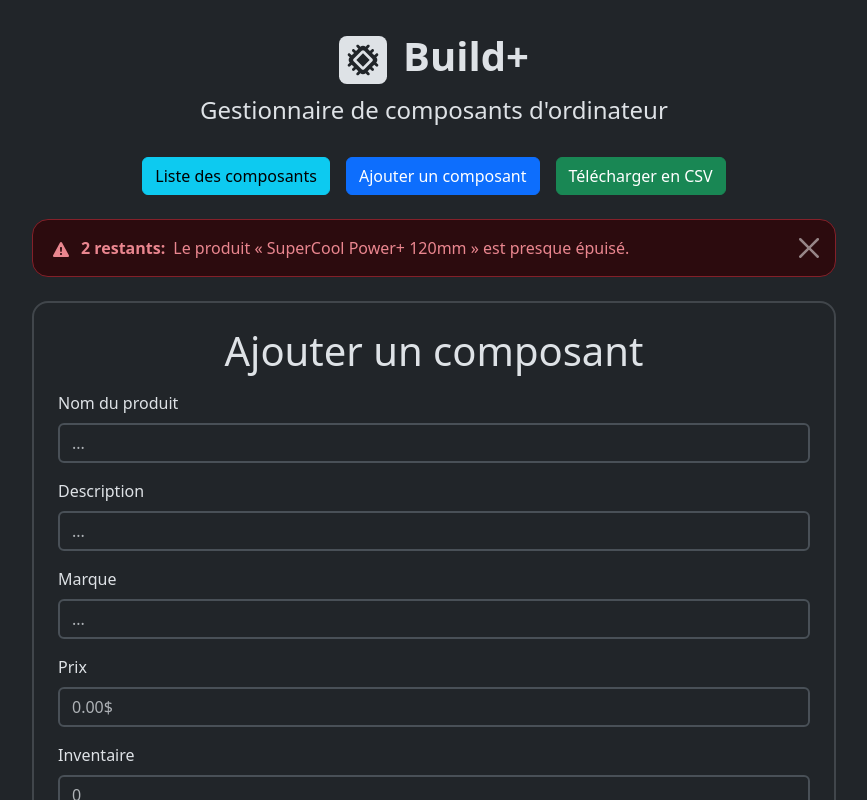
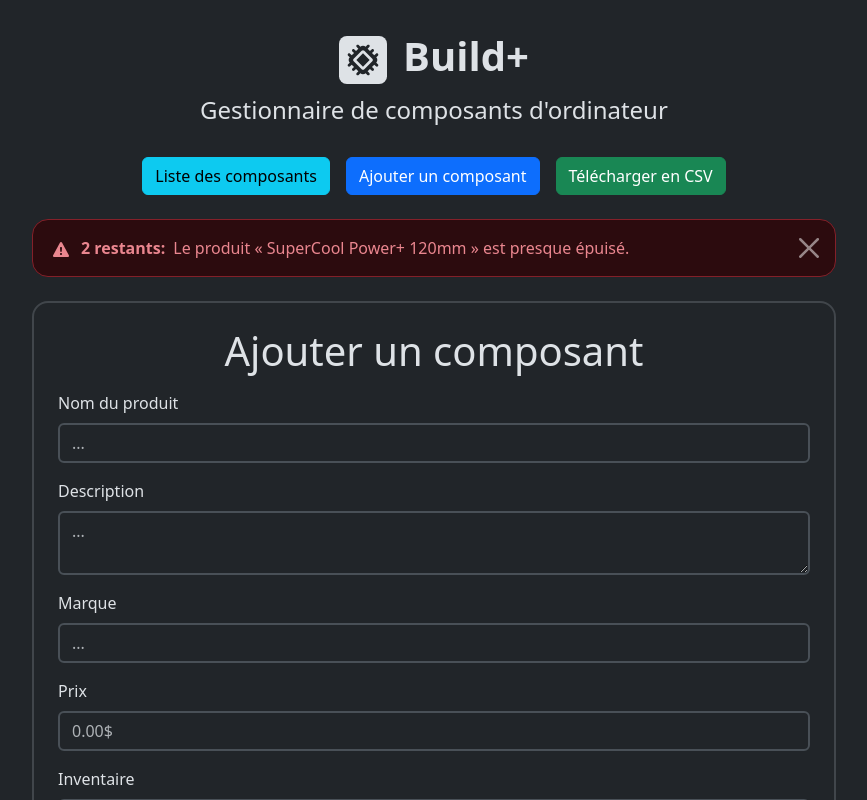
Before and after one commit to xavier-lepage/appweb-trpr01, a Vue app: page / in a window 1280 px wide. Both pictures are taken after a click on the button "Ajouter un composant". Shown: the top 800 px of the page, without its empty margins (206-1073 px from the left). Built offline with nearby package versions, Linux system fonts and the light colour scheme.

Commit message:
Refactored real time form validations
Implemented computed references for the valid status of form fields. Improved description field using a textarea for a larger writing area.

```diff
--- a/src/components/ProductForm/ProductForm.vue
+++ b/src/components/ProductForm/ProductForm.vue
@@ -35,6 +35,41 @@ const buttonPriority = computed(() => {
 	}
 });
 
+const isProductNameValid = computed(() => {
+	if (productName.value?.valueOf().trim() !== "") {
+		if (productName.value?.length! < 3) {
+			return false;
+		}
+		return true;
+	}
+	return false;
+});
+
+const isProductDescriptionValid = computed(() => {
+	return productDescription.value?.length! != 0;
+});
+
+const isProductBrandValid = computed(() => {
+	return productBrand.value?.length! != 0;
+});
+
+const isProductPriceValid = computed(() => {
+	if (productName.value?.valueOf().trim() !== "") {
+		if (!PRODUCT_REGEX.test(productPrice.value!) && productPrice.value! >= "0" || productPrice.value! < "0") {
+			return false;
+		}
+		return true;
+	}
+	return false;
+});
+
+const isProductStockValid = computed(() => {
+	if (productName.value?.valueOf().trim() !== "") {
+		return !(productStock.value! < "0");
+	}
+	return true;
+});
+
 /*	Documentation utilisée pour watch:
 	https://vuejs.org/guide/essentials/watchers.html#watch-source-types
 	https://vuejs.org/guide/essentials/watchers.html#eager-watchers
@@ -57,41 +92,6 @@ watch(
 	{ immediate: true }
 );
 
-function isRealTimeNameValid(): boolean {
-	if (productName.value?.valueOf().trim() !== "") {
-		if (productName.value?.length! < 3) {
-			return false;
-		}
-		return true;
-	}
-	return false;
-}
-
-function isRealTimeDescriptionValid(): boolean {
-	return productDescription.value?.length! != 0;
-}
-
-function isRealTimeBrandValid(): boolean {
-	return productBrand.value?.length! != 0;
-}
-
-function isRealTimePriceValid(): boolean {
-	if (productName.value?.valueOf().trim() !== "") {
-		if (!PRODUCT_REGEX.test(productPrice.value!) && productPrice.value! >= "0" || productPrice.value! < "0") {
-			return false;
-		}
-		return true;
-	}
-	return false;
-}
-
-function isRealTimeStockValid(): boolean {
-	if (productName.value?.valueOf().trim() !== "") {
-		return !(productStock.value! < "0");
-	}
-	return true;
-}
-
 function createProduct(): Product {
 	return {
 		id: productID.value,
@@ -105,7 +105,7 @@ function createProduct(): Product {
 }
 
 function validateForm(): boolean {
-	return (isRealTimeNameValid() && isRealTimeDescriptionValid() && isRealTimeBrandValid() && isRealTimePriceValid() && isRealTimeStockValid());
+	return (isProductNameValid.value && isProductDescriptionValid.value && isProductBrandValid.value && isProductPriceValid.value && isProductStockValid.value);
 }
 
 function handleFormSubmission(): void {
@@ -142,32 +142,32 @@ function resetForm(): void {
 
 		<form>
 			<div class="text-start my-2">
-				<label :class="{ 'text-danger-emphasis': !isRealTimeNameValid() }" class="form-label mt-2 smooth-trans-300" for="product-name">Nom du produit</label>
-				<input v-model="productName" :class="{ 'is-invalid': !isRealTimeNameValid() }" class="border-2 rounded-2 form-control" type="text" id="product-name" placeholder="...">
+				<label :class="{ 'text-danger-emphasis': !isProductNameValid }" class="form-label mt-2 smooth-trans-300" for="product-name">Nom du produit</label>
+				<input v-model="productName" :class="{ 'is-invalid': !isProductNameValid }" class="border-2 rounded-2 form-control" type="text" id="product-name" placeholder="...">
 				<div class="invalid-feedback">Le nom du produit doit faire au moins 3 caractères.</div>
 			</div>
 
 			<div class="text-start my-2">
-				<label :class="{ 'text-danger-emphasis': !isRealTimeDescriptionValid() }" class="form-label mt-2 smooth-trans-300" for="product-description">Description</label>
-				<input v-model="productDescription" :class="{ 'is-invalid': !isRealTimeDescriptionValid() }" class="border-2 rounded-2 form-control" type="text" id="product-description" placeholder="...">
+				<label :class="{ 'text-danger-emphasis': !isProductDescriptionValid }" class="form-label mt-2 smooth-trans-300" for="product-description">Description</label>
+				<textarea v-model="productDescription" :class="{ 'is-invalid': !isProductDescriptionValid }" class="border-2 rounded-2 form-control" type="text" id="product-description" placeholder="..."></textarea>
 				<div class="invalid-feedback">La description est obligatoire.</div>
 			</div>
 
 			<div class="text-start my-2">
-				<label :class="{ 'text-danger-emphasis': !isRealTimeBrandValid() }" class="form-label mt-2 smooth-trans-300" for="product-brand">Marque</label>
-				<input v-model="productBrand" :class="{ 'is-invalid': !isRealTimeBrandValid() }" class="border-2 rounded-2 form-control" type="text" id="product-brand" placeholder="...">
+				<label :class="{ 'text-danger-emphasis': !isProductBrandValid }" class="form-label mt-2 smooth-trans-300" for="product-brand">Marque</label>
+				<input v-model="productBrand" :class="{ 'is-invalid': !isProductBrandValid }" class="border-2 rounded-2 form-control" type="text" id="product-brand" placeholder="...">
 				<div class="invalid-feedback">La marque est obligatoire.</div>
 			</div>
 
 			<div class="text-start my-2">
-				<label :class="{ 'text-danger-emphasis': !isRealTimePriceValid() }" class="form-label mt-2 smooth-trans-300" for="product-price">Prix</label>
-				<input v-model="productPrice" :class="{ 'is-invalid': !isRealTimePriceValid() }" class="border-2 rounded-2 form-control" type="text" id="product-price" placeholder="0.00$">
+				<label :class="{ 'text-danger-emphasis': !isProductPriceValid }" class="form-label mt-2 smooth-trans-300" for="product-price">Prix</label>
+				<input v-model="productPrice" :class="{ 'is-invalid': !isProductPriceValid }" class="border-2 rounded-2 form-control" type="text" id="product-price" placeholder="0.00$">
 				<div class="invalid-feedback">Le prix doit être sous le format: 0.00.</div>
 			</div>
 
 			<div class="text-start my-2">
-				<label :class="{ 'text-danger-emphasis': !isRealTimeStockValid() }" class="form-label mt-2 smooth-trans-300" for="product-stock">Inventaire</label>
-				<input v-model="productStock" :class="{ 'is-invalid': !isRealTimeStockValid() }" class="border-2 rounded-2 form-control" type="number" id="product-stock" placeholder="0">
+				<label :class="{ 'text-danger-emphasis': !isProductStockValid }" class="form-label mt-2 smooth-trans-300" for="product-stock">Inventaire</label>
+				<input v-model="productStock" :class="{ 'is-invalid': !isProductStockValid }" class="border-2 rounded-2 form-control" type="number" id="product-stock" placeholder="0">
 				<div class="invalid-feedback">Le stock doit être un entier positif ou nul.</div>
 			</div>
 
--- a/src/styles/style.css
+++ b/src/styles/style.css
@@ -30,6 +30,11 @@ button {
   padding: 2em;
 }
 
+textarea {
+	max-height: 120px;
+	resize: vertical;
+}
+
 #app {
   width: 892px;
   margin: 0 auto;
```
